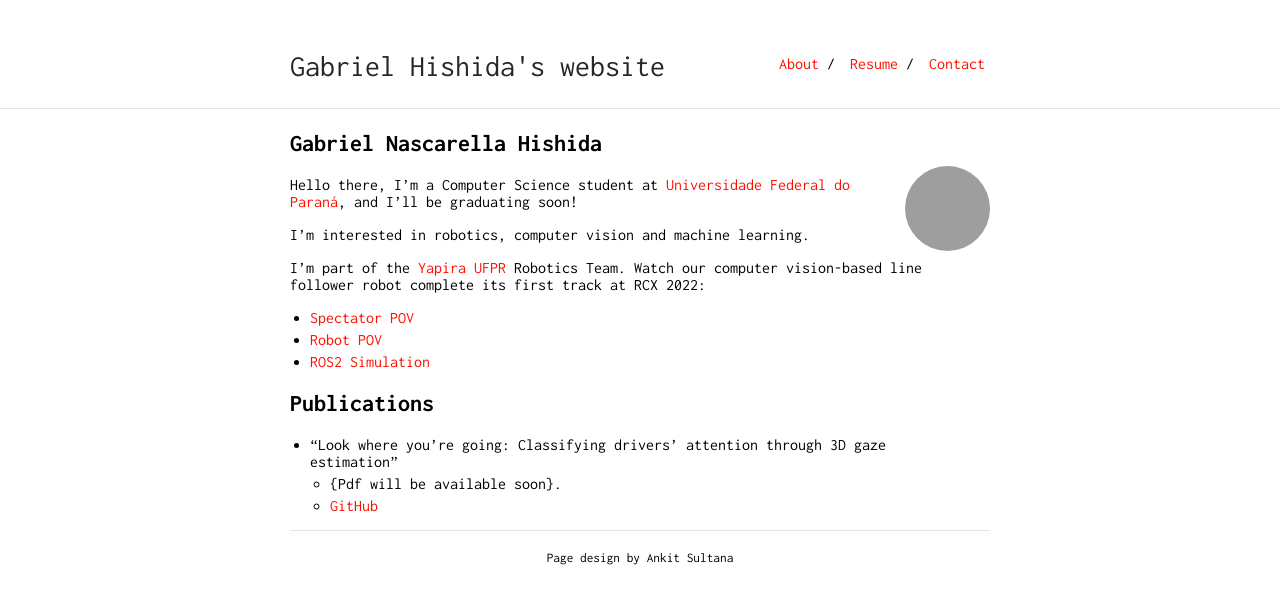
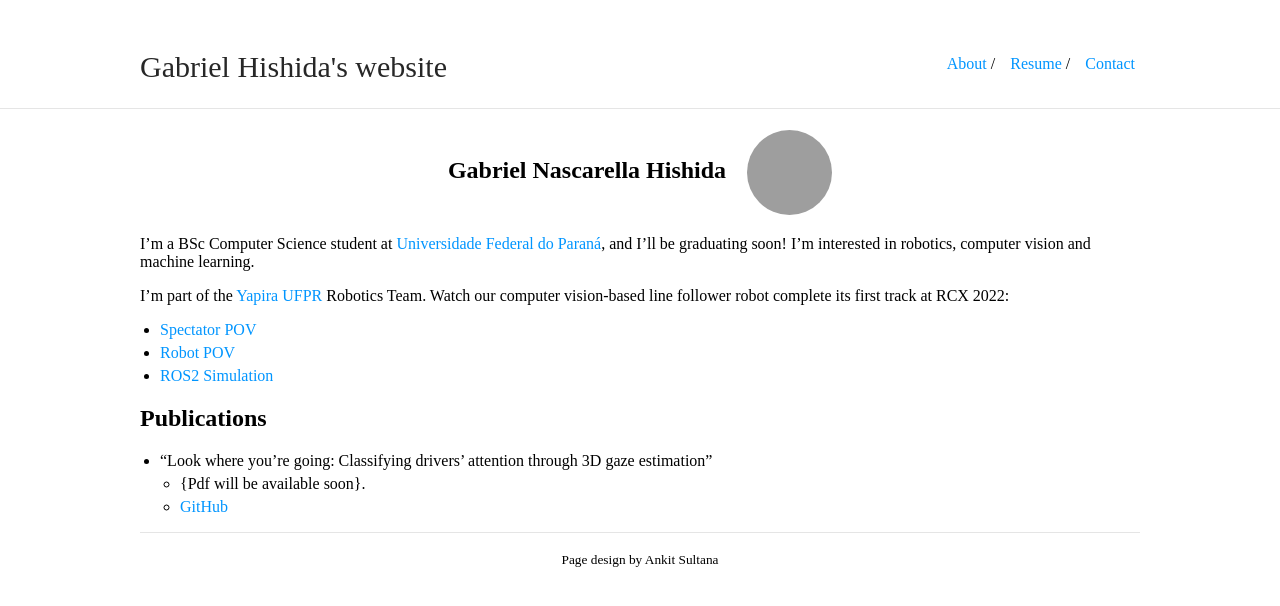
Before and after one commit to gabrielnhn/gabrielnhn.github.io, a Jekyll site: the page built from index.md, in a window 1280 px wide, cut to the strip 0-606 px from the top of the page. Built offline with Jekyll 4.4.1, drawn with Linux system fonts in a browser that asks for light colours; our own code applies the rules of GitHub Pages for plain Markdown files; grey boxes are pictures that could not be loaded.

Commit message:
update style

```diff
--- a/_sass/_style.scss
+++ b/_sass/_style.scss
@@ -11,7 +11,9 @@ html {
 }
 body {
     margin: 0;
-    font-family: "Inconsolata";
+    // font-family: "Inconsolata";
+    font-family: "Ubuntu";
+
     height: 100%;
 }
 a {
--- a/_sass/typography.scss
+++ b/_sass/typography.scss
@@ -39,10 +39,11 @@
     .profile-picture {
         height: $image-size;
         width: $image-size;
-        position: relative;
-        margin: -10px 0 0 15px;
-        float: right;
+        // position: static;
+        margin: 0px 0 0 15px;
+        float: none;
         border-radius: 50%;
+        vertical-align: middle;
         p & {
             padding: 0;
             margin: 0;
--- a/_sass/vars.scss
+++ b/_sass/vars.scss
@@ -2,13 +2,13 @@
  * Customization Variables
  */
 
-$accent: #FF0F00;
+$accent: #0095ff;
 $image-size: 85px;
 
 /*
  * Build Variables, don't touch
  */
 
-$max-width: 700px;
+$max-width: 1000px;
 $med-width: 600px;
 $small-width: 480px;
--- a/index.md
+++ b/index.md
@@ -2,20 +2,15 @@
 layout: default
 ---
 
-## Gabriel Nascarella Hishida
+<h2 style="text-align: center;">Gabriel Nascarella Hishida <img class="profile-picture" src="https://avatars.githubusercontent.com/u/55661167?v=4"></h2>
 
-<img class="profile-picture" src="https://avatars.githubusercontent.com/u/55661167?v=4">
-
-Hello there, I'm a Computer Science student at [Universidade Federal do Paraná](http://bcc.ufpr.br/), and I'll be graduating soon!
-
-I'm interested in robotics, computer vision and machine learning.
+I'm a BSc Computer Science student at [Universidade Federal do Paraná](http://bcc.ufpr.br/), and I'll be graduating soon! I'm interested in robotics, computer vision and machine learning.
 
 I'm part of the [Yapira UFPR](https://www.facebook.com/ufpr.yapira) Robotics Team. Watch our computer vision-based line follower robot complete its first track at RCX 2022:
 * [Spectator POV](https://drive.google.com/file/d/13jQLvRatMAxQXDhhhWztNFT34ptf3a_2/view?usp=sharing)
 * [Robot POV](https://drive.google.com/file/d/1qnftp4b8_yvBsK6LlyaOee2ITNIrxgbI/view?usp=sharing)
 * [ROS2 Simulation](https://www.youtube.com/watch?v=E3LZQBVdJgE)
 
-
 ## Publications
 
 * "Look where you’re going: Classifying drivers' attention through 3D gaze estimation"
```
Also changed, not shown: 3 other files.
